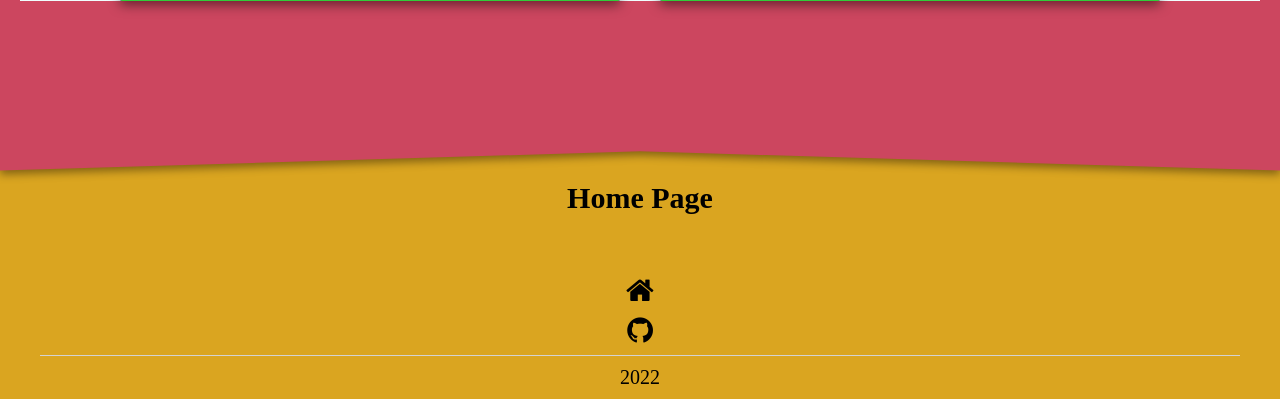
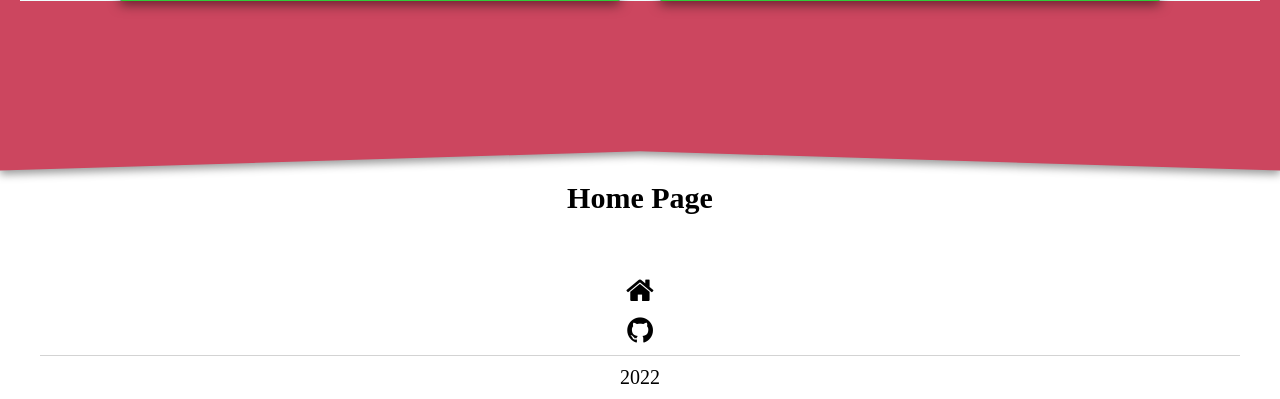
Before and after one commit to mivalov/rwdp, a Flask app: page / in a window 1280 px wide. Shown: the part 1589-1988 px from the top of the page. Run offline with Flask 2, Linux system fonts and the light colour scheme; some libraries are stand-ins or nearby versions.

Commit message:
Revert temp color change committed by mistake

```diff
--- a/rwdp/static/css/style.css
+++ b/rwdp/static/css/style.css
@@ -88,7 +88,6 @@ body {
     min-height: 100%;
     flex-direction: column;
     text-rendering: optimizeSpeed;
-    background-color: goldenrod;
 }
 
 main {
```
